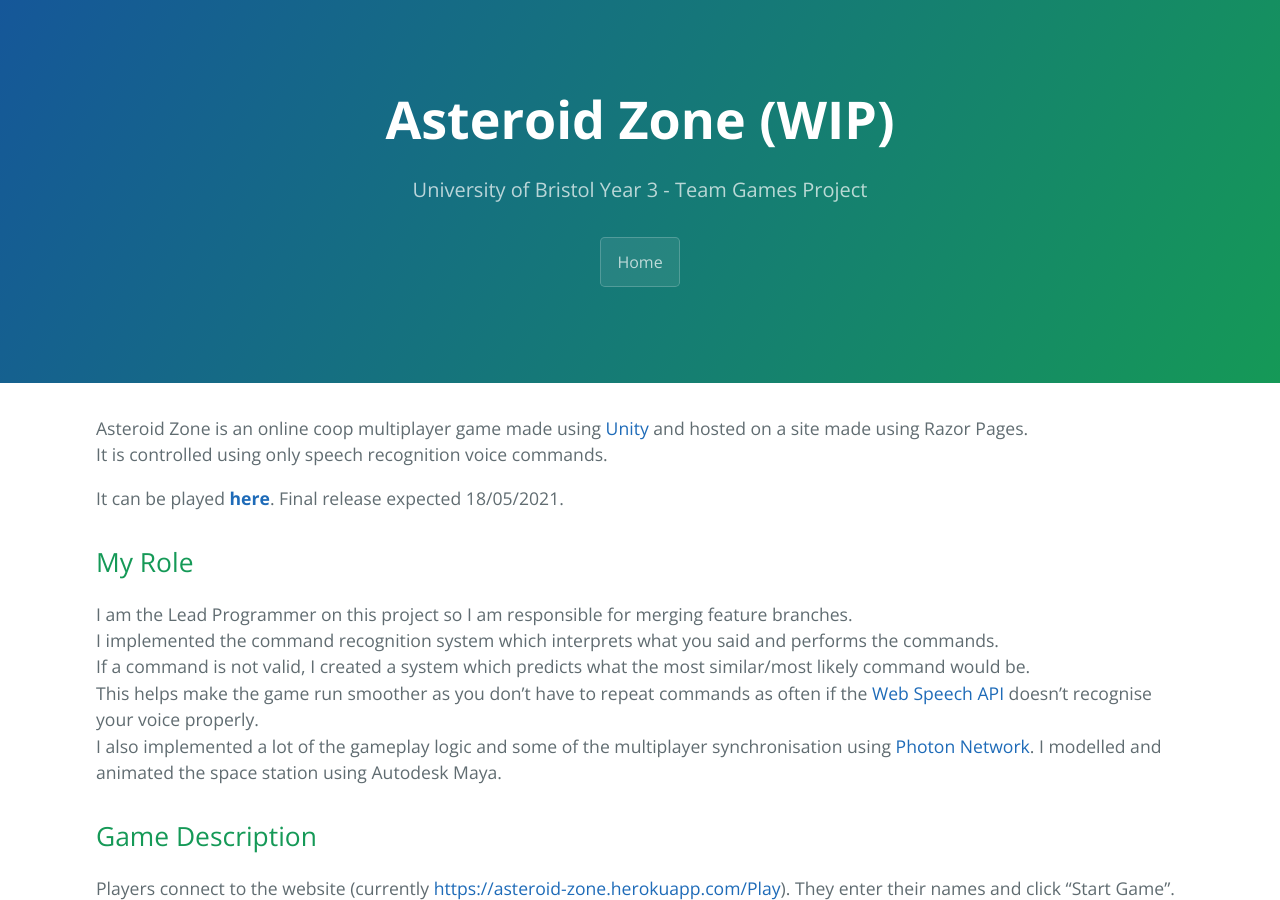
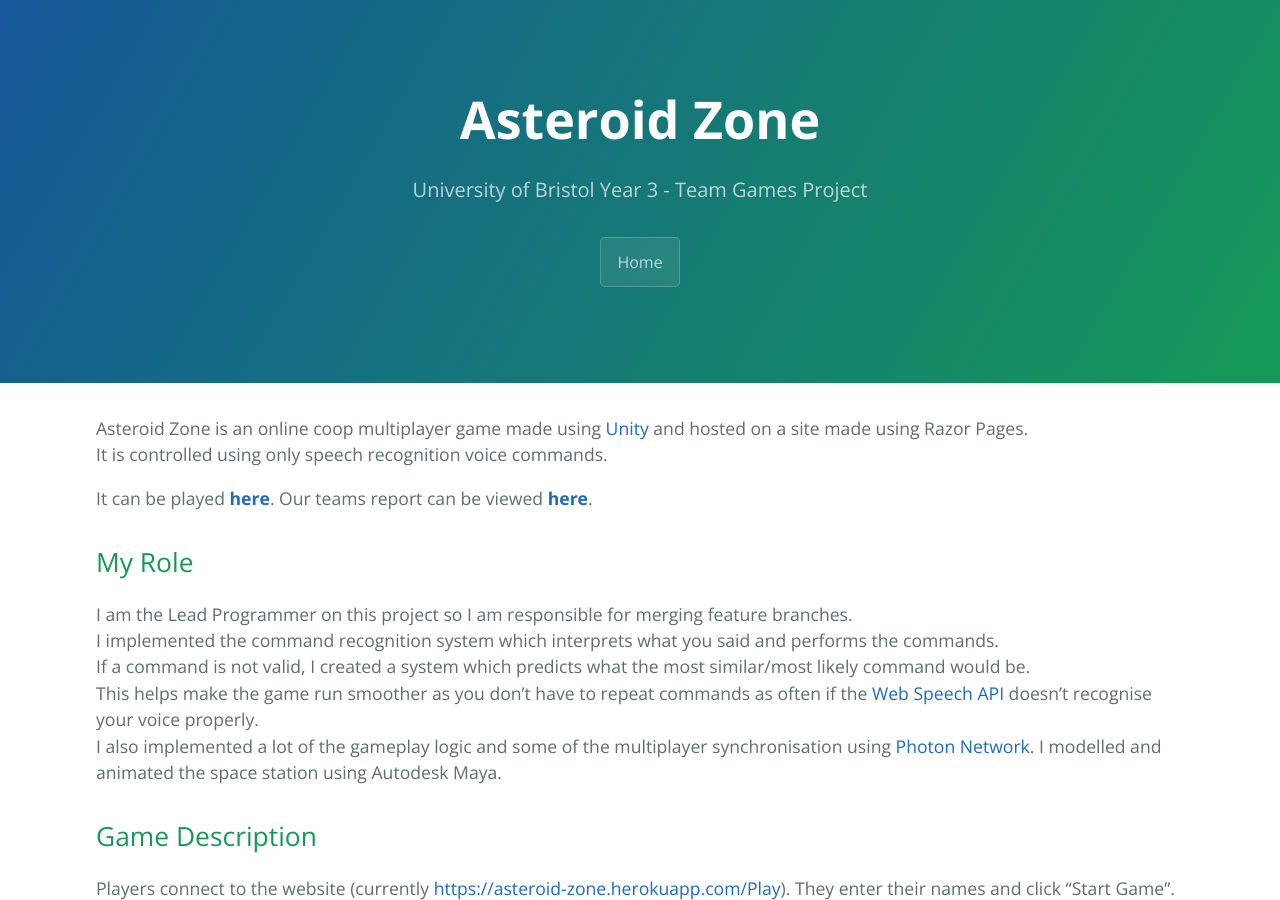
Before and after one commit to Pope10830/Pope10830.github.io, a Jekyll site: the page built from asteroidzone.md, in a window 1280 px wide and 900 px high. Built offline with Jekyll 4.4.1, drawn with Linux system fonts in a browser that asks for light colours.

Commit message:
Added CGI and Asteroid Zone Reports

```diff
--- a/asteroidzone.md
+++ b/asteroidzone.md
@@ -1,6 +1,6 @@
 ---
 layout: default
-title: Asteroid Zone (WIP)
+title: Asteroid Zone
 description: University of Bristol Year 3 - Team Games Project
 is_project_page: true
 is_public: false
@@ -11,7 +11,7 @@ Asteroid Zone is an online coop multiplayer game made using [Unity](https://unit
 It is controlled using only speech recognition voice commands.
 
 It can be played [**here**](https://asteroid-zone.herokuapp.com/).
-Final release expected 18/05/2021.
+Our teams report can be viewed [**here**](AsteroidZoneReport.pdf).
 
 ## My Role
 I am the Lead Programmer on this project so I am responsible for merging feature branches.
```
Also changed, not shown: exogames.md (+4 -4 lines), 2 other files.
